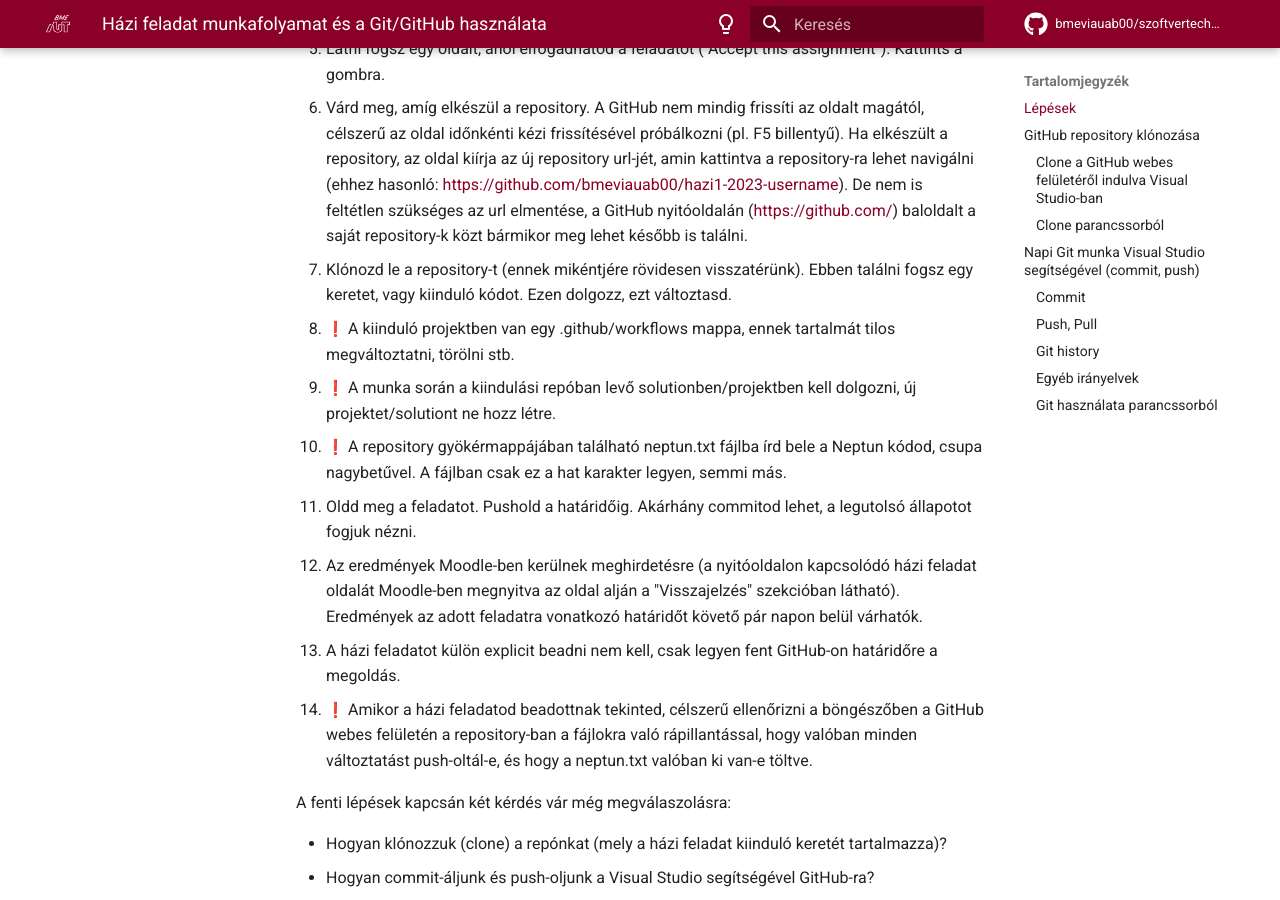
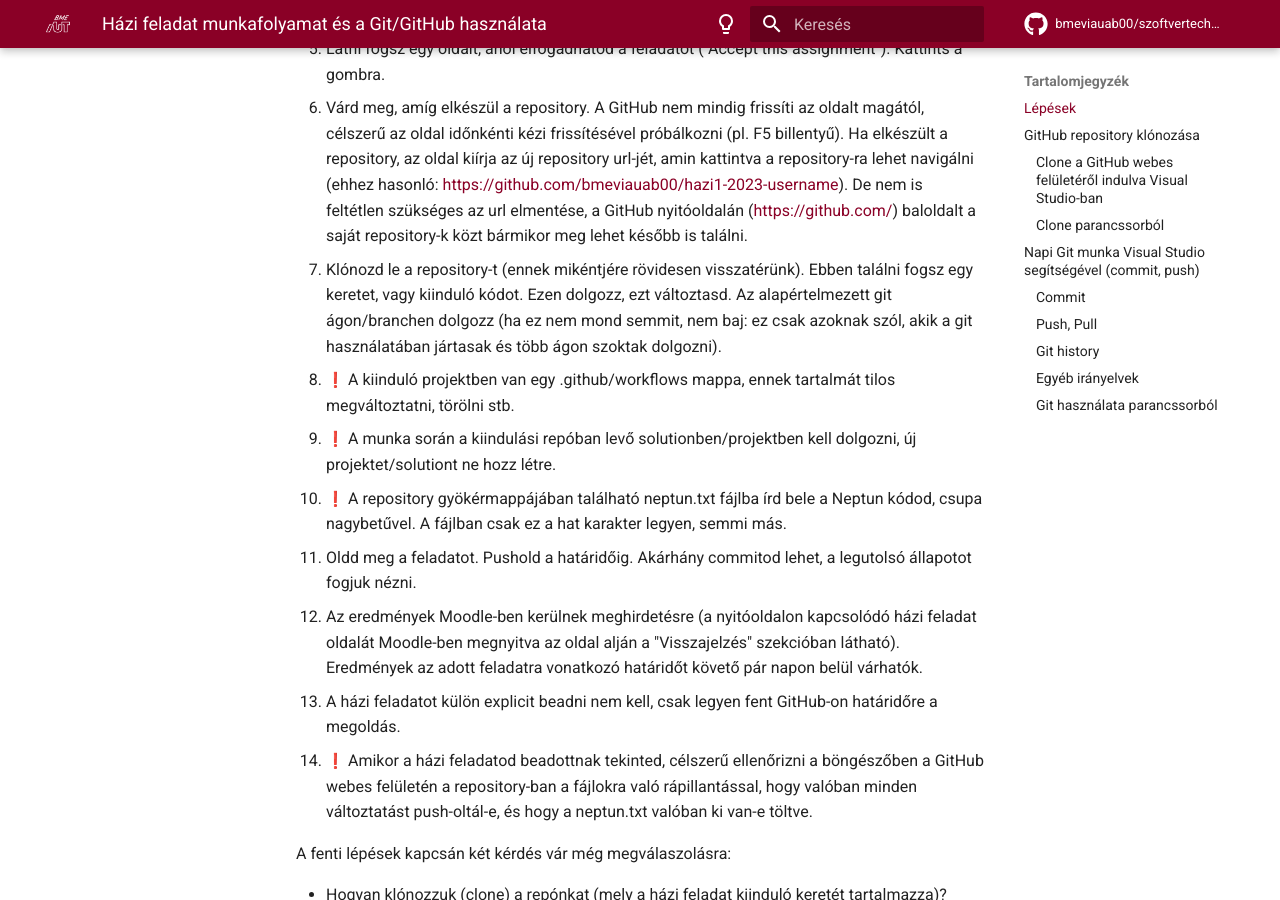
Before and after one commit to bmeviauab00/szoftvertechnikak, an MkDocs documentation site: the page built from docs/hazi/hf-folyamat/index.md, in a window 1280 px wide and 900 px high, scrolled down 756 px. Built offline with MkDocs 1.6.1 and Material for MkDocs 9.7.7, drawn with Linux system fonts in a browser that asks for light colours; emoji names are drawn with the system emoji font; comment, search, counter and statistics services are not loaded.

Commit message:
Melyik ágon kell házit beadni

```diff
--- a/docs/hazi/hf-folyamat/index.md
+++ b/docs/hazi/hf-folyamat/index.md
@@ -12,7 +12,7 @@
 4. Ha kéri, adj engedélyt a GitHub Classroom alkalmazásnak, hogy használja az account adataidat.
 5. Látni fogsz egy oldalt, ahol elfogadhatod a feladatot ("Accept this assignment"). Kattints a gombra.
 6. Várd meg, amíg elkészül a repository. A GitHub nem mindig frissíti az oldalt magától, célszerű az oldal időnkénti kézi frissítésével próbálkozni (pl. F5 billentyű). Ha elkészült a repository, az oldal kiírja az új repository url-jét, amin kattintva a repository-ra lehet navigálni (ehhez hasonló: <https://github.com/bmeviauab00/hazi1-2023-username>).  De nem is feltétlen szükséges az url elmentése, a GitHub nyitóoldalán (https://github.com/) baloldalt a saját repository-k közt bármikor meg lehet később is találni.
-7. Klónozd le a repository-t (ennek mikéntjére rövidesen visszatérünk). Ebben találni fogsz egy keretet, vagy kiinduló kódot. Ezen dolgozz, ezt változtasd.
+7. Klónozd le a repository-t (ennek mikéntjére rövidesen visszatérünk). Ebben találni fogsz egy keretet, vagy kiinduló kódot. Ezen dolgozz, ezt változtasd. Az alapértelmezett git ágon/branchen dolgozz (ha ez nem mond semmit, nem baj: ez csak azoknak szól, akik a git használatában jártasak és több ágon szoktak dolgozni).
 8. :exclamation: A kiinduló projektben van egy .github/workflows mappa, ennek tartalmát tilos megváltoztatni, törölni stb.
 9. :exclamation: A munka során a kiindulási repóban levő solutionben/projektben kell dolgozni, új projektet/solutiont ne hozz létre.
 10. :exclamation: A repository gyökérmappájában található neptun.txt fájlba írd bele a Neptun kódod, csupa nagybetűvel. A fájlban csak ez a hat karakter legyen, semmi más.
```
Also changed, not shown: docs/hazi/index.md (+1 -1 lines).
